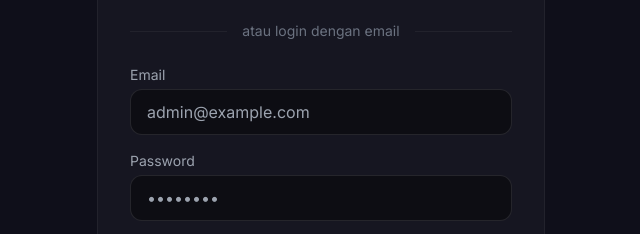
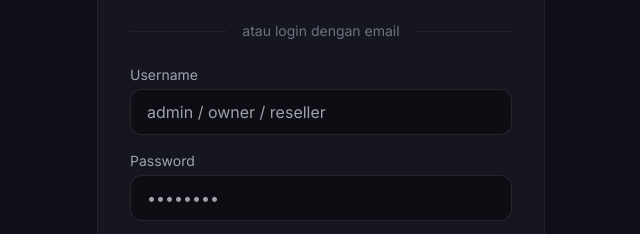
Before and after one commit to reinasford57-dev/Panelku, a website: page login.html in a window 1280 px wide. Shown: the part 311-545 px from the top of the page, 319-959 px from the left. Drawn offline with nearby package versions, Linux system fonts and the light colour scheme; no server answers.

Commit message:
Change email input to username input in login form

```diff
--- a/login.html
+++ b/login.html
@@ -49,9 +49,10 @@
         <!-- Form login manual (email/password) untuk admin/reseller -->
         <form id="loginForm">
             <div class="mb-4">
-                <label class="block text-sm font-medium text-gray-400 mb-1">Email</label>
-                <input type="email" id="email" required class="w-full rounded-xl px-4 py-2.5" placeholder="admin@example.com" />
+                 <label class="block text-sm font-medium text-gray-400 mb-1">Username</label>
+                 <input type="text" id="username" required class="w-full rounded-xl px-4 py-2.5" placeholder="admin / owner / reseller" />
             </div>
+
             <div class="mb-4">
                 <label class="block text-sm font-medium text-gray-400 mb-1">Password</label>
                 <input type="password" id="password" required class="w-full rounded-xl px-4 py-2.5" placeholder="••••••••" />
```
